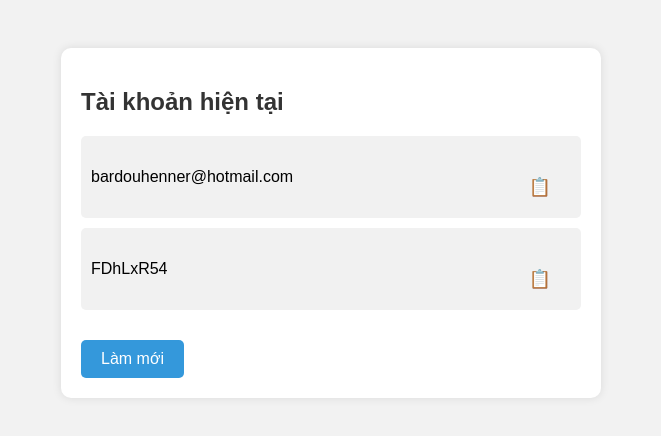
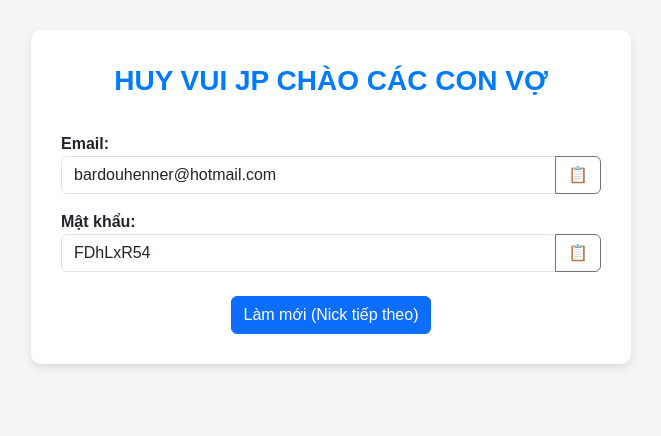
Before and after one commit to Huyvui25900/30-nick-tt, a plain HTML site: page index.html in a window 1280 px wide. Shown: the whole page, without its empty margins (309-970 px from the left). Drawn offline with nearby package versions, Linux system fonts and the light colour scheme.

Commit message:
Update index.html

```diff
--- a/index.html
+++ b/index.html
@@ -3,72 +3,66 @@
 <head>
   <meta charset="UTF-8">
   <title>Chia sẻ tài khoản</title>
+  <link href="https://cdn.jsdelivr.net/npm/bootstrap@5.3.0/dist/css/bootstrap.min.css" rel="stylesheet">
   <style>
     body {
+      background-color: #f5f5f5;
       font-family: Arial, sans-serif;
-      padding: 40px;
-      background: #f2f2f2;
+      padding: 30px;
     }
     .box {
-      background: #fff;
+      background: white;
+      padding: 30px;
       border-radius: 10px;
-      padding: 20px;
-      box-shadow: 0 0 10px rgba(0,0,0,0.1);
-      max-width: 500px;
+      box-shadow: 0 4px 10px rgba(0,0,0,0.1);
+      max-width: 600px;
       margin: auto;
     }
-    h2 {
-      color: #333;
-      margin-bottom: 20px;
+    .title {
+      text-align: center;
+      color: #007bff;
+      margin-bottom: 30px;
+      font-weight: bold;
+      font-size: 28px;
     }
-    .info {
+    .account-info {
       display: flex;
+      align-items: center;
       justify-content: space-between;
-      align-items: center;
-      background: #f1f1f1;
-      padding: 10px;
+      background: #e9ecef;
       border-radius: 5px;
+      padding: 10px 15px;
       margin-bottom: 10px;
-      font-size: 16px;
     }
-    .info span {
-      word-break: break-all;
-    }
-    .copy-btn {
-      background: none;
-      border: none;
-      cursor: pointer;
-      font-size: 18px;
-    }
-    button {
-      padding: 10px 20px;
-      font-size: 16px;
-      background: #3498db;
-      color: white;
-      border: none;
-      border-radius: 5px;
-      cursor: pointer;
-      margin-top: 20px;
-    }
-    button:hover {
-      background: #2980b9;
+    .account-label {
+      font-weight: bold;
     }
   </style>
 </head>
 <body>
+
 <div class="box">
-    <h2>Tài khoản hiện tại</h2>
+  <div class="title">HUY VUI JP CHÀO CÁC CON VỢ</div>
 
-    <div class="info">
-      <span id="email">Email</span>
-      <button class="copy-btn" onclick="copyToClipboard('email')">📋</button>
+  <div class="mb-3">
+    <div class="account-label">Email:</div>
+    <div class="input-group">
+      <input type="text" id="email" class="form-control" readonly>
+      <button class="btn btn-outline-secondary" onclick="copyText('email')">📋</button>
     </div>
-    <div class="info">
-      <span id="password">Mật khẩu</span>
-      <button class="copy-btn" onclick="copyToClipboard('password')">📋</button>
   </div>
 
-    <button onclick="nextAccount()">Làm mới</button>
+  <div class="mb-3">
+    <div class="account-label">Mật khẩu:</div>
+    <div class="input-group">
+      <input type="text" id="password" class="form-control" readonly>
+      <button class="btn btn-outline-secondary" onclick="copyText('password')">📋</button>
+    </div>
+  </div>
+
+  <div class="text-center mt-4">
+    <button onclick="nextAccount()" class="btn btn-primary">Làm mới (Nick tiếp theo)</button>
+  </div>
 </div>
 
 <script>
@@ -109,20 +103,21 @@
 
 function nextAccount() {
   const account = accounts[currentIndex];
-      document.getElementById("email").textContent = account.email;
-      document.getElementById("password").textContent = account.password;
+  document.getElementById("email").value = account.email;
+  document.getElementById("password").value = account.password;
   currentIndex = (currentIndex + 1) % accounts.length;
 }
 
-    function copyToClipboard(id) {
-      const text = document.getElementById(id).textContent;
-      navigator.clipboard.writeText(text).then(() => {
-        alert("Đã sao chép: " + text);
-      });
+function copyText(id) {
+  const textBox = document.getElementById(id);
+  textBox.select();
+  textBox.setSelectionRange(0, 99999); // For mobile devices
+  document.execCommand("copy");
 }
 
-    // Load tài khoản đầu tiên khi mở trang
+// Hiển thị tài khoản đầu tiên khi tải trang
 nextAccount();
 </script>
+
 </body>
 </html>
```
Lines whose indentation alone changed are shown as unchanged.
